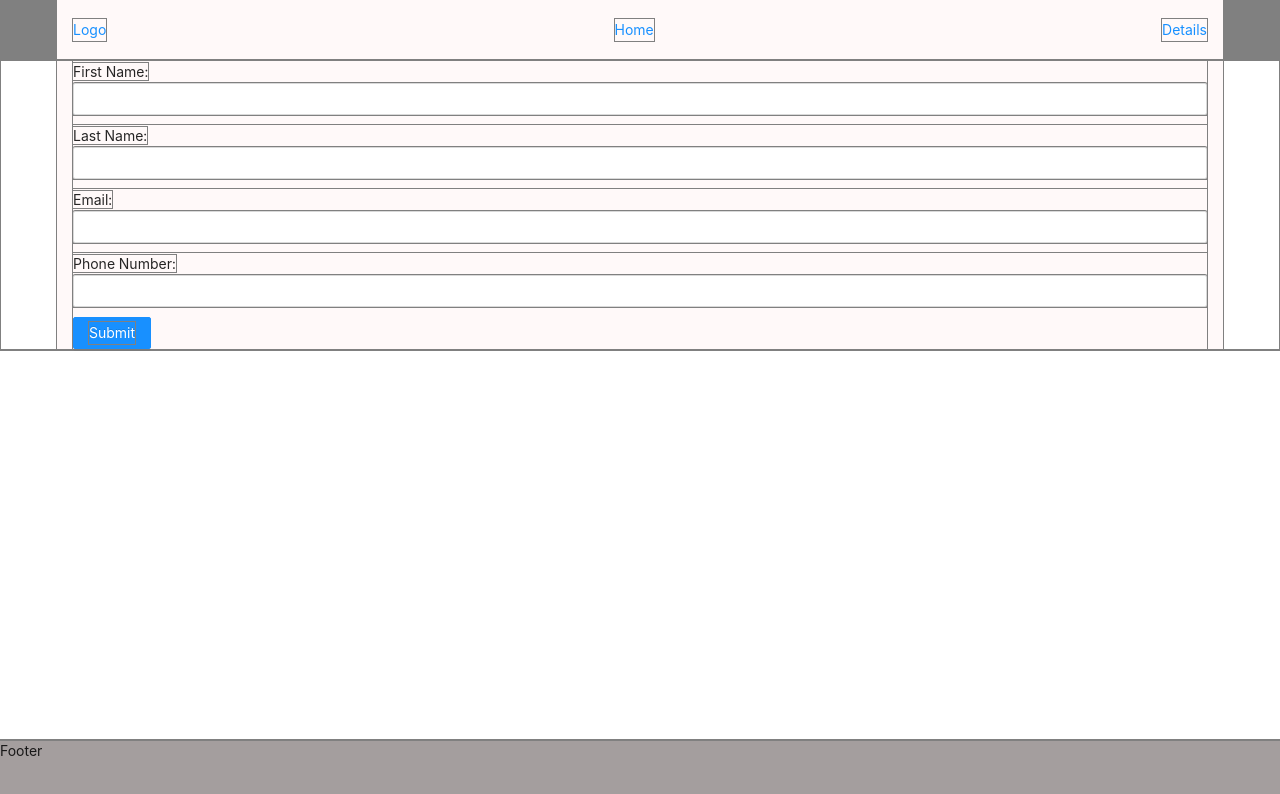
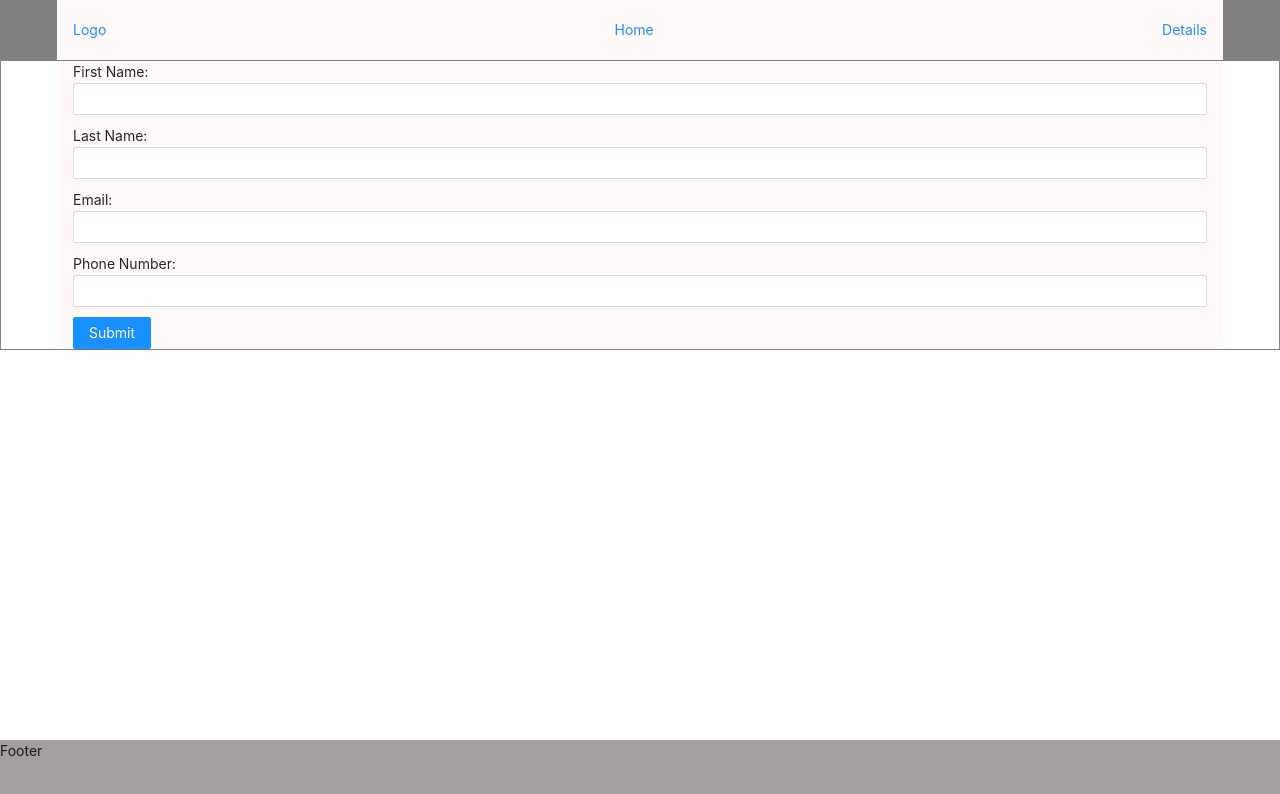
Before and after one commit to giftdavid101/CRUD, a React (Create React App) app: page / in a window 1280 px wide. Shown: the top 794 px of the page. Built offline with nearby package versions, Linux system fonts and the light colour scheme.

Commit message:
implemented edit and delete

```diff
--- a/src/index.css
+++ b/src/index.css
@@ -1,5 +1,5 @@
 *{
-    outline: 1px solid grey;
+    /*outline: 1px solid grey;*/
     margin:0;
     padding: 0;
     box-sizing: border-box;
```
